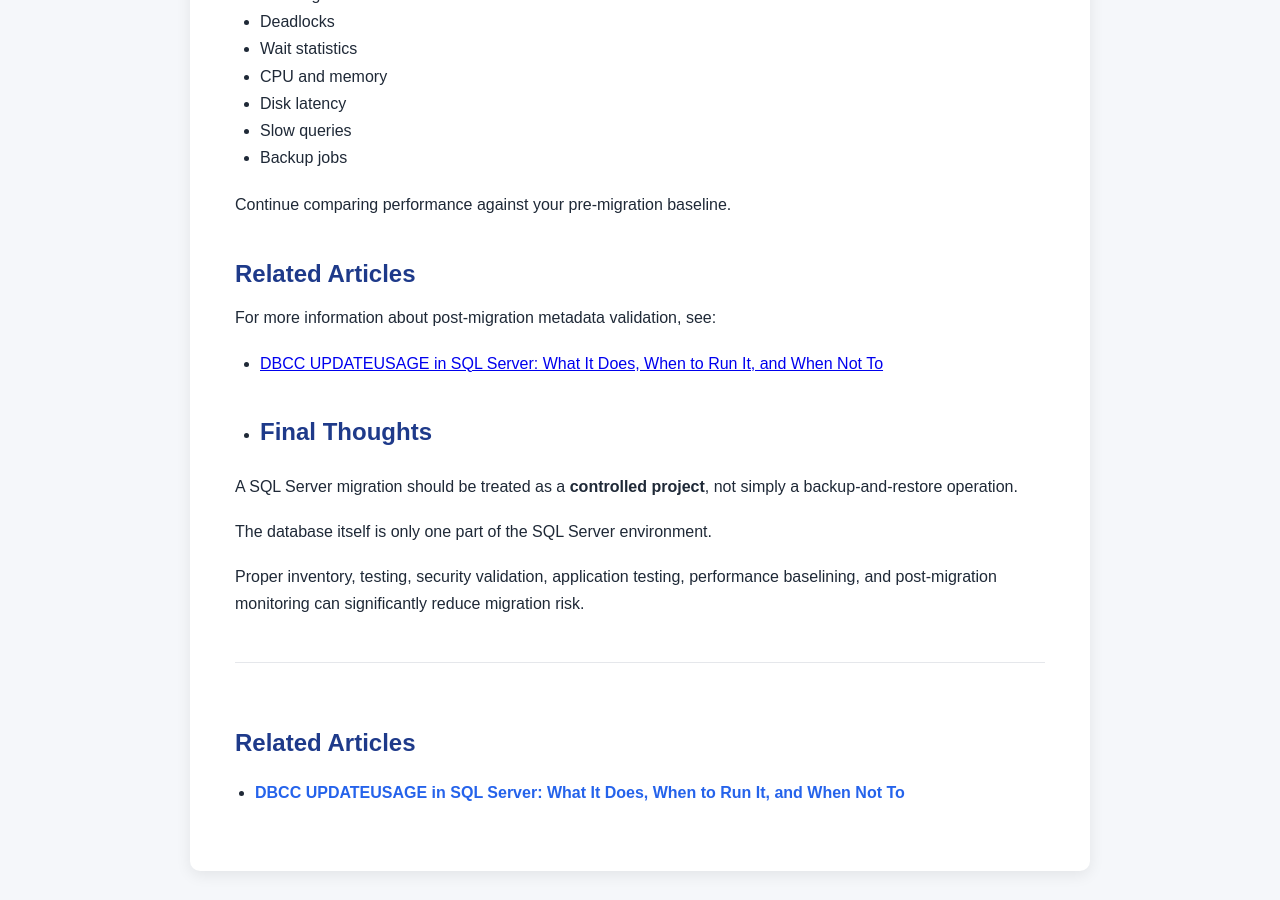
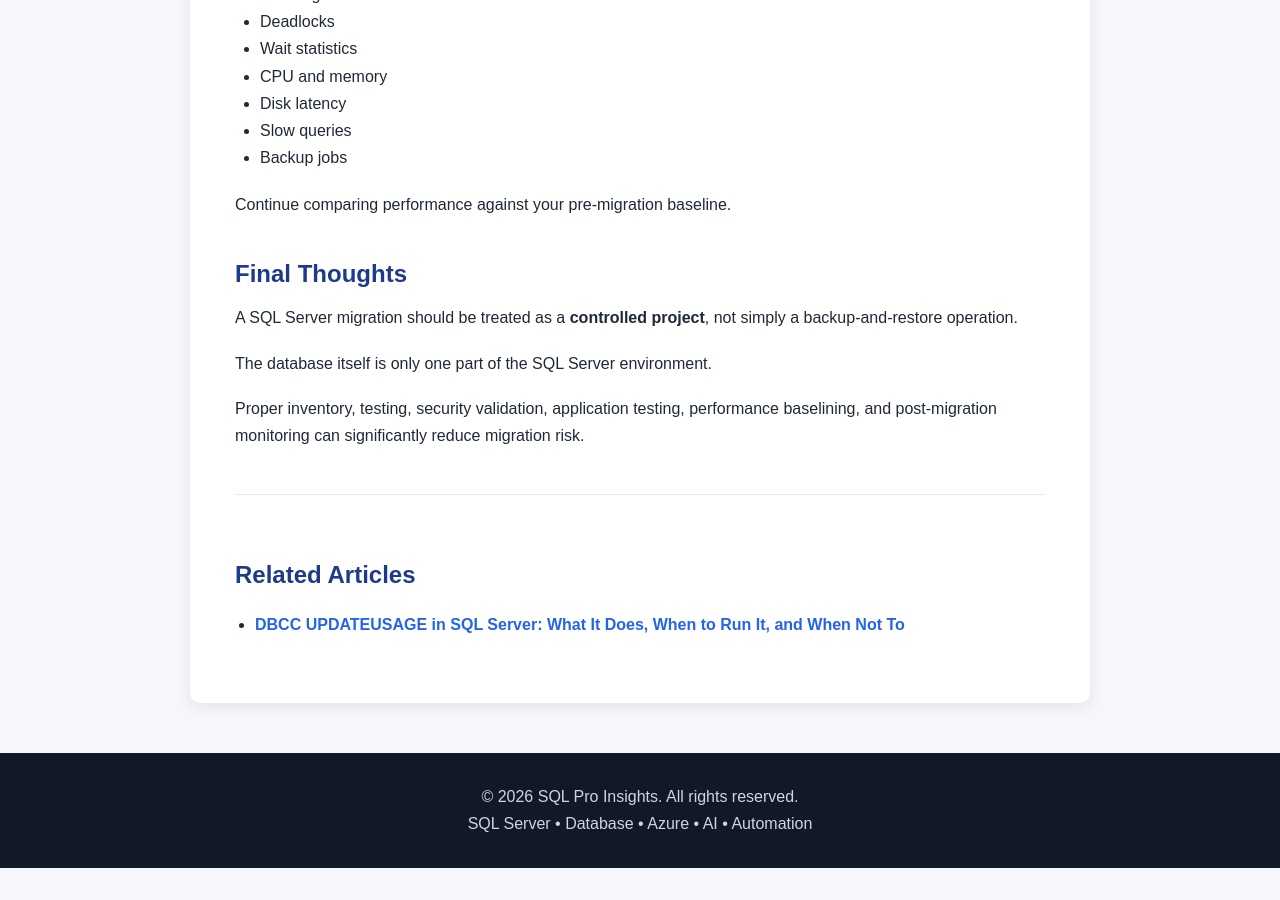
Before and after one commit to SQLProInsights/sqlproinsights.github.io, a Jekyll site: the page built from _posts/2026-08-18-sql-server-2016-to-2025-migration.md, in a window 1280 px wide and 900 px high, scrolled down 7159 px. Built offline with Jekyll 4.4.1, drawn with Linux system fonts in a browser that asks for light colours; after the commit the page ends 8027 px from its top, so only the background shows below that.

Commit message:
Revise post-migration article structure
Removed the 'Related Articles' section and added 'Final Thoughts' heading.

```diff
--- a/_posts/2026-08-18-sql-server-2016-to-2025-migration.md
+++ b/_posts/2026-08-18-sql-server-2016-to-2025-migration.md
@@ -285,13 +285,7 @@ Check:
 
 Continue comparing performance against your pre-migration baseline.
 
-## Related Articles
-
-For more information about post-migration metadata validation, see:
-
-- [DBCC UPDATEUSAGE in SQL Server: What It Does, When to Run It, and When Not To](/blog/dbcc-updateusage-sql-server/)
-
-- ## Final Thoughts
+## Final Thoughts
 
 A SQL Server migration should be treated as a **controlled project**, not simply a backup-and-restore operation.
 
```
